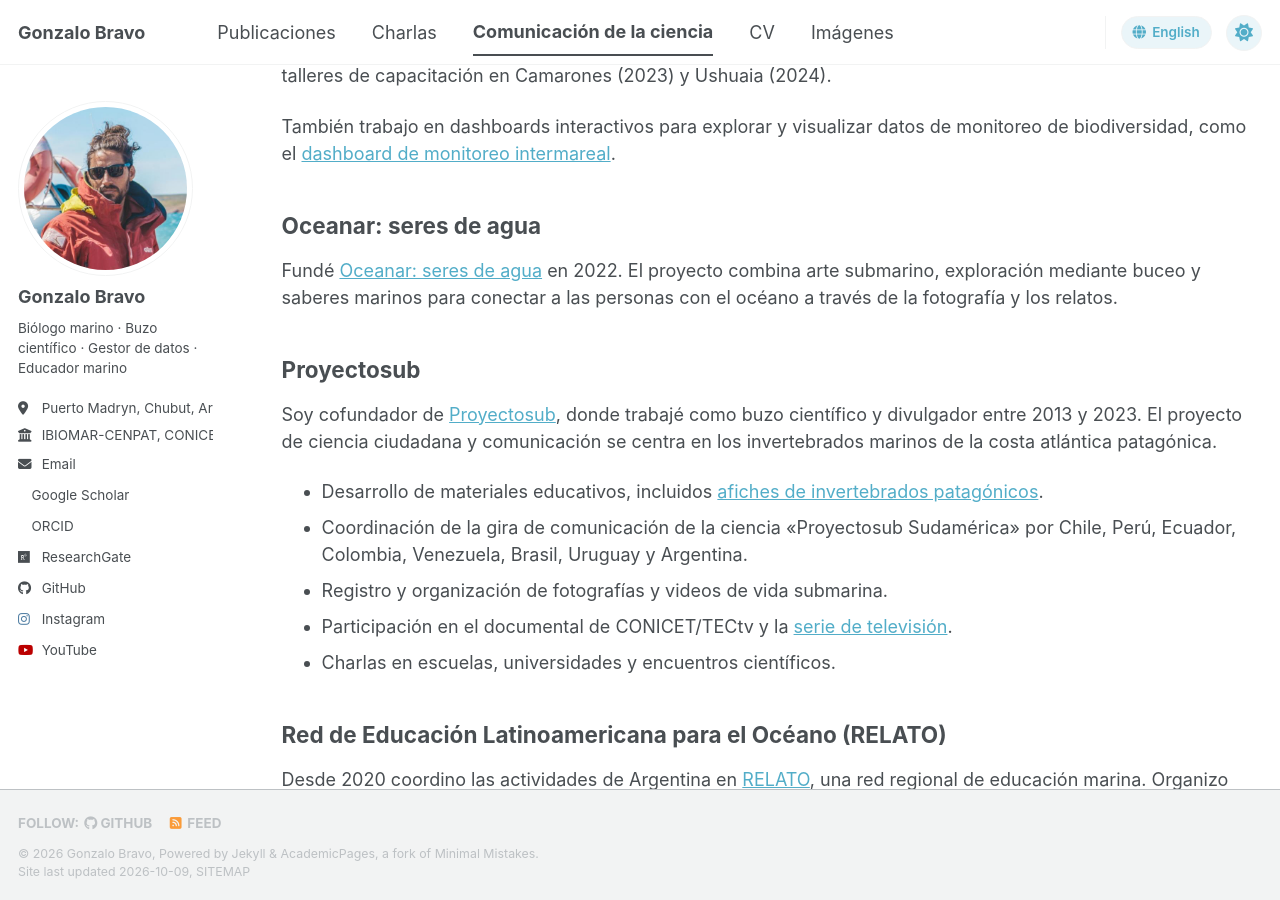
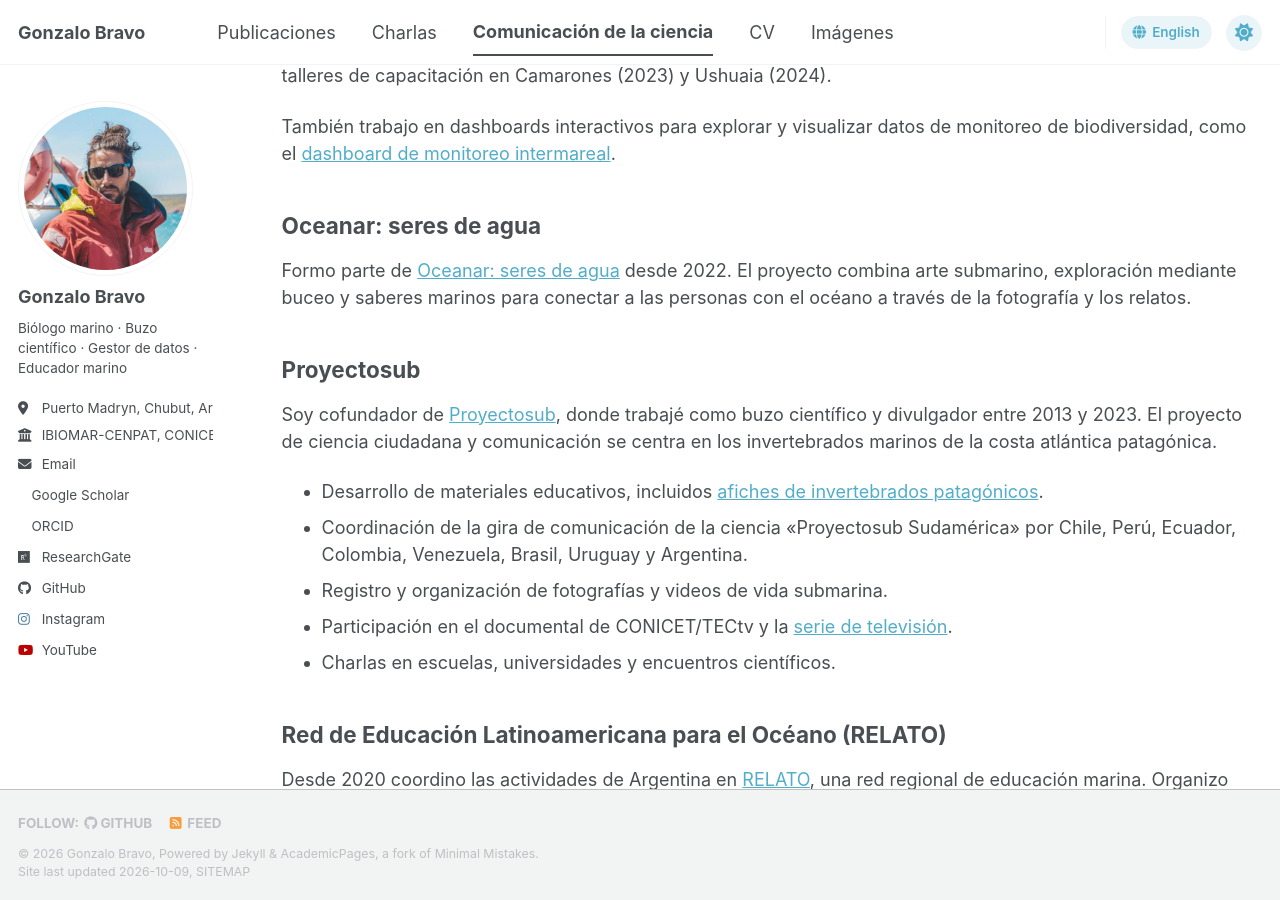
Before and after one commit to gonzalobravoargentina/gonzalobravoargentina.github.io, a Jekyll site: the page built from _pages/es-portfolio.md, in a window 1280 px wide and 900 px high, scrolled down 436 px. Built offline with Jekyll 4.4.1, drawn with Linux system fonts in a browser that asks for light colours; a style sheet for code colours, icons or effects is not loaded.

Commit message:
Describe Oceanar participation without founder attribution

```diff
--- a/_pages/es-portfolio.md
+++ b/_pages/es-portfolio.md
@@ -18,7 +18,7 @@ También trabajo en dashboards interactivos para explorar y visualizar datos de
 
 ## Oceanar: seres de agua
 
-Fundé [Oceanar: seres de agua](https://www.instagram.com/gonzalobravopatagonia/) en 2022. El proyecto combina arte submarino, exploración mediante buceo y saberes marinos para conectar a las personas con el océano a través de la fotografía y los relatos.
+Formo parte de [Oceanar: seres de agua](https://www.instagram.com/gonzalobravopatagonia/) desde 2022. El proyecto combina arte submarino, exploración mediante buceo y saberes marinos para conectar a las personas con el océano a través de la fotografía y los relatos.
 
 ## Proyectosub
 
```
Also changed, not shown: _pages/about.md (+1 -1 lines), _pages/es-about.md (+1 -1 lines), _portfolio/oceanar.md (+2 -2 lines).
